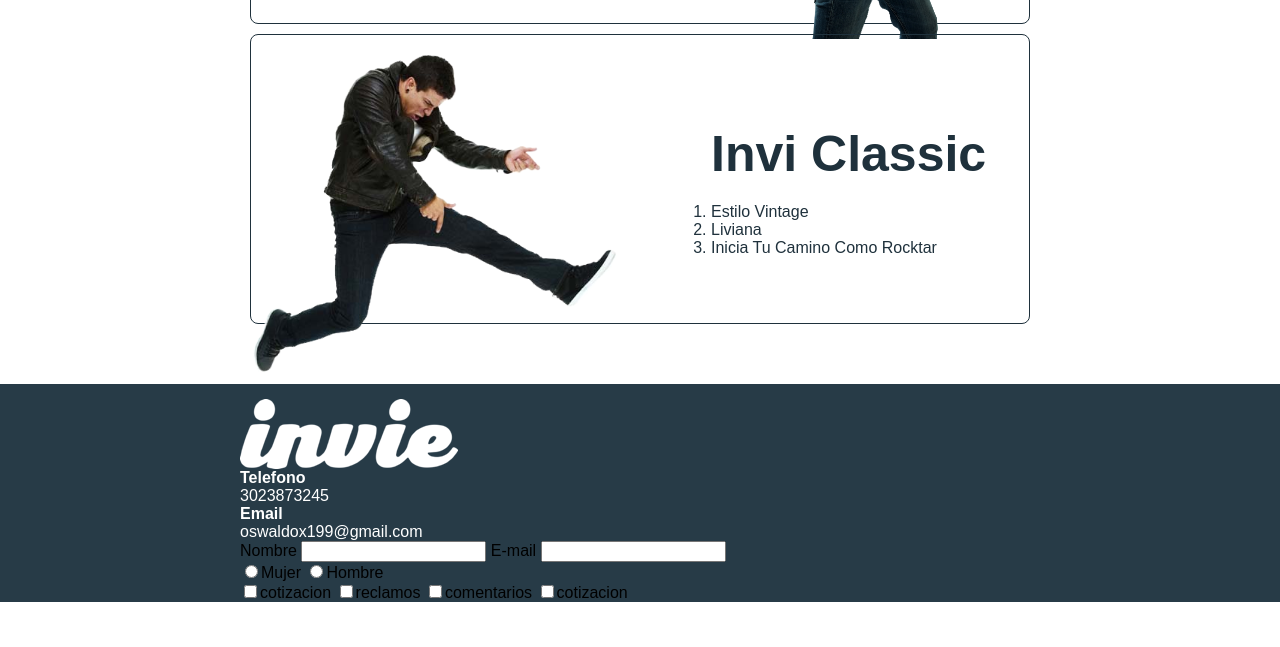
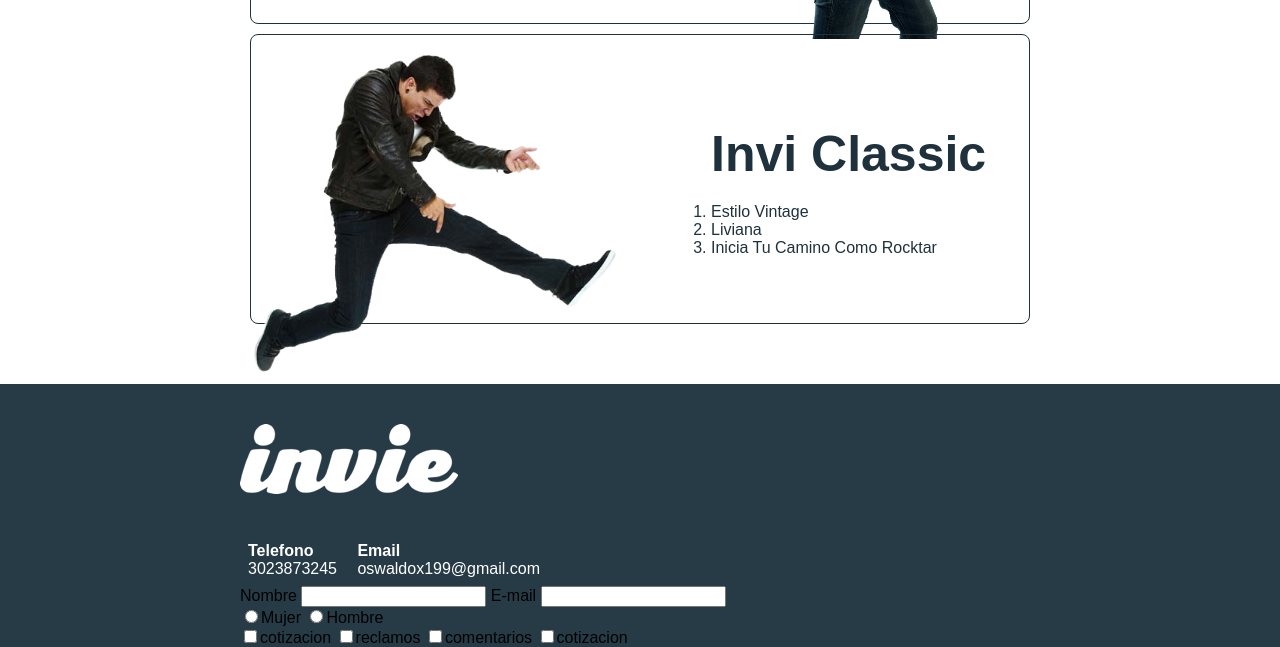
Before and after one commit to oswaldosierra/invie, a plain HTML site: page index.HTML in a window 1280 px wide. Shown: the part 752-1399 px from the top of the page. Before the commit the page ends 1354 px from the top, so only its background shows below. Drawn offline with Linux system fonts and the light colour scheme; a web font is replaced by a local one.

Commit message:
posicion de contacto y correo del footer

```diff
--- a/css/invie.css
+++ b/css/invie.css
@@ -117,7 +117,8 @@ footer{
 
 .contacto img{
 	display: block;
-	padding-top: 15px
+	padding-top: 40px;
+	padding-bottom: 40px
 }
 
 .contacto strong{
@@ -126,5 +127,11 @@ footer{
 
 .contacto a{
 	text-decoration: none;
-	color: white
+	color: white;
+	display: inline-block;
+	margin: 8px;
 }
+
+.contenedor form {
+	display: inline-block;
+}
```
